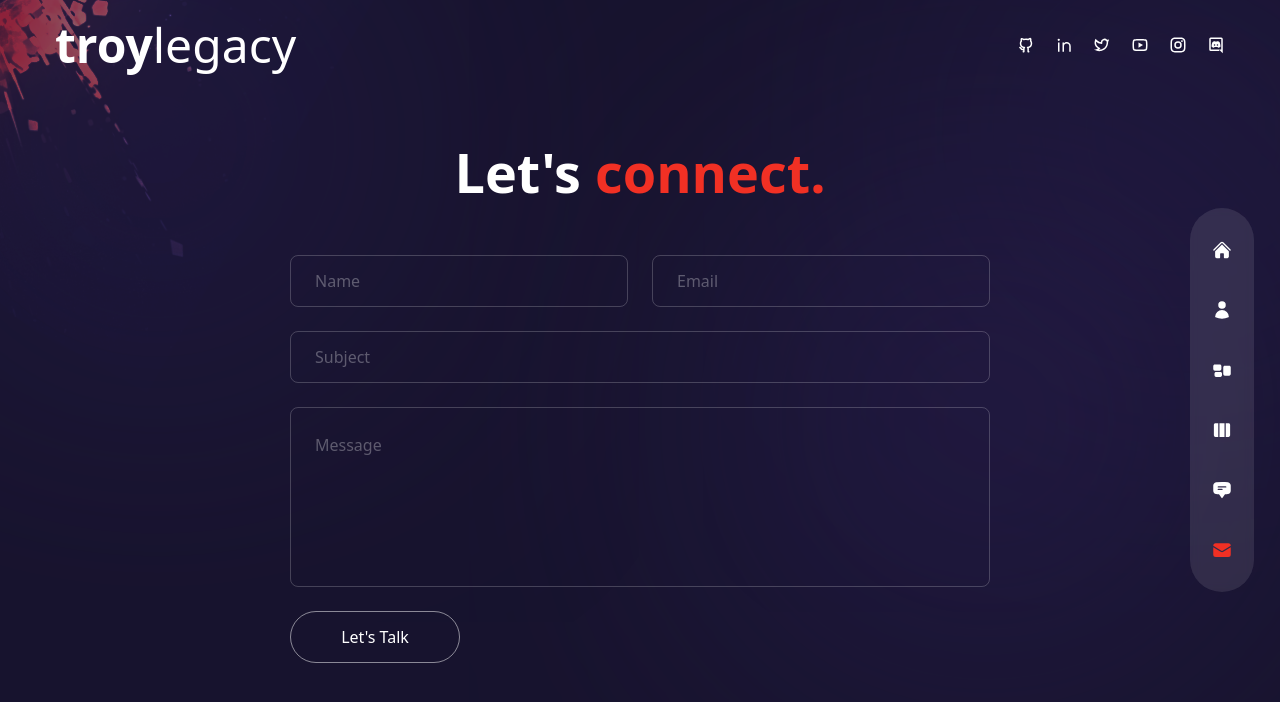
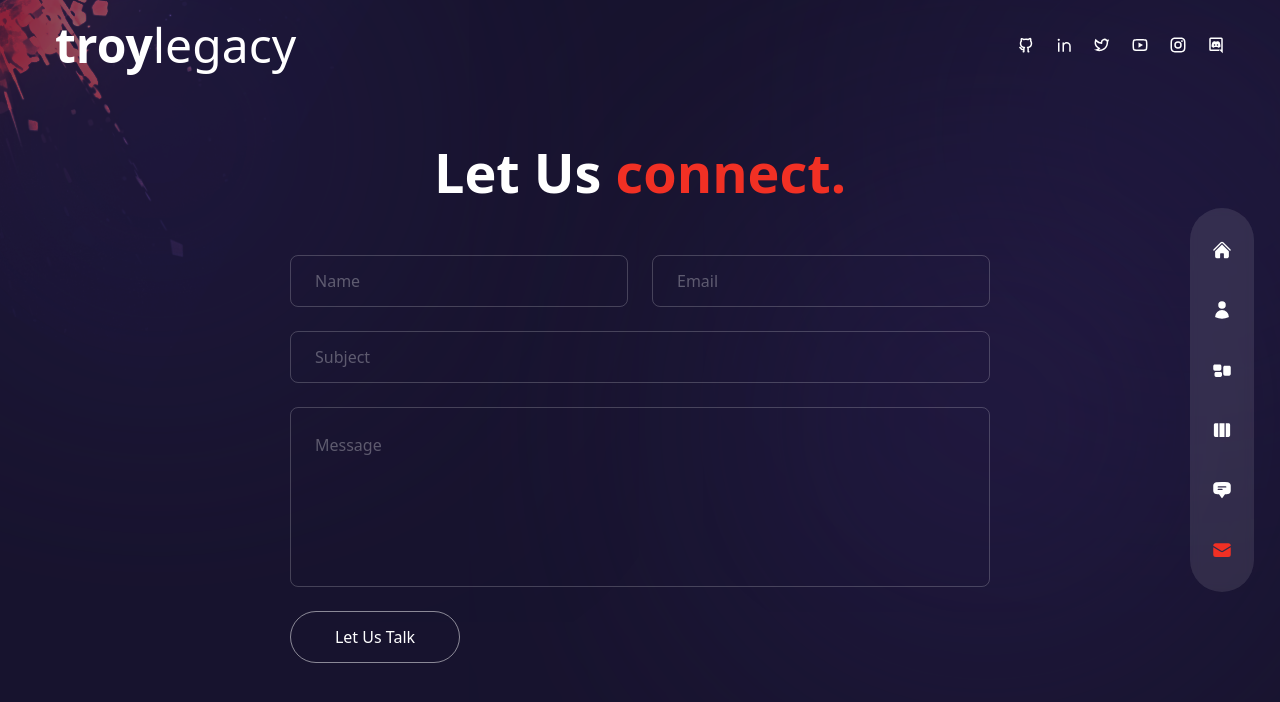
Before and after one commit to TroyMoses/myPortfolio, a Next.js app: page /contact in a window 1280 px wide. Shown: the top 702 px of the page. Built offline with nearby package versions, Linux system fonts and the light colour scheme.

Commit message:
checks done

```diff
--- a/pages/about/index.js
+++ b/pages/about/index.js
@@ -141,7 +141,7 @@ const About = () => {
               animate='show'
               exit='hidden'
               className="max-w-[500px] mx-auto xl:mx-0 mb-6 xl:mb-12 px-2 xl:px-0">
-              10 years ago, I began freelancing as a developer. Since then, I've done remote work for agencies, consulted for startups, and collaborated on digital products for business and consumer use.
+                10 years ago, I began freelancing as a developer. Since then, I have done remote work for agencies, consulted for startups, and collaborated on digital products for business and consumer use.
             </motion.p>
             {/* Counters */}
             <motion.div
--- a/pages/contact/index.js
+++ b/pages/contact/index.js
@@ -25,7 +25,7 @@ const Contact = () => {
               animate="show"
               exit='hidden'
               className='h2 text-center mb-12'>
-              Let's <span className='text-accent'>connect.</span>
+              Let Us <span className='text-accent'>connect.</span>
             </motion.h2>
             {/* Form */}
             <motion.form
@@ -58,7 +58,7 @@ const Contact = () => {
                   className='btn rounded-full border border-white/50 max-w-[170px] px-8 transition-all duration-300 flex items-center justify-center overflow-hidden hover:border-accent group'>
                   <span
                     className='group-hover:-translate-y-[120%] group-hover:opacity-0 transition-all duration-500'>
-                    Let's Talk
+                    Let Us Talk
                   </span>
                   <BsArrowRight
                     className="-translate-y-[120%] opacity-0 group-hover:flex group-hover:-translate-y-0 group-hover:opacity-100 transition-all duration-300 absolute text-[22px]"
```
